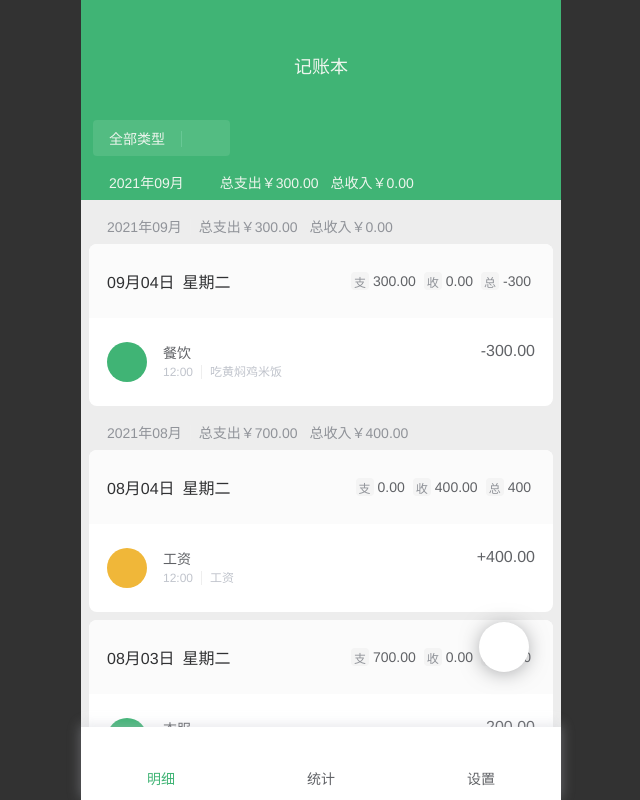
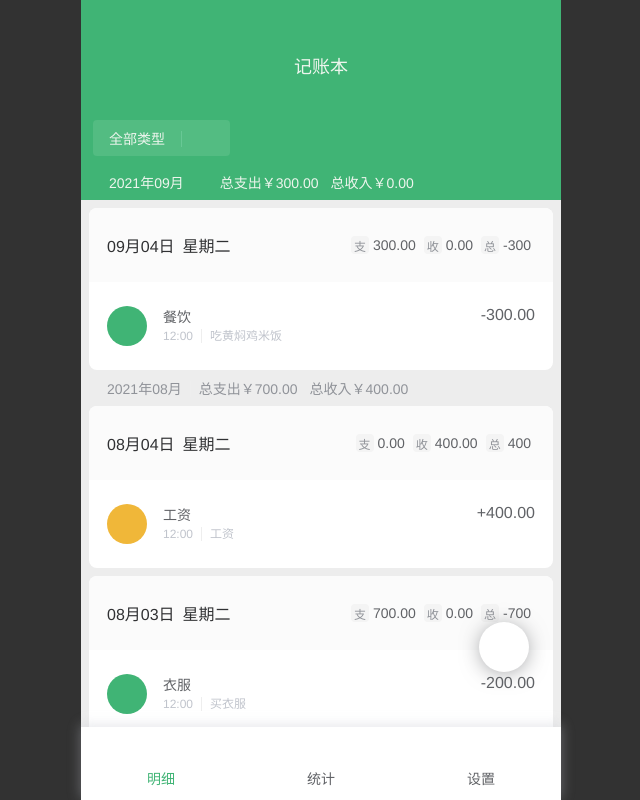
Before and after one commit to tgbf2674/wx-cash, a React (Create React App) app: page /#/ in a window 1280 px wide. Shown: the whole page, without its empty margins (319-959 px from the left). Built offline with nearby package versions, Linux system fonts and the light colour scheme.

Commit message:
隐藏当月总结

```diff
--- a/src/components/MonthRecord.tsx
+++ b/src/components/MonthRecord.tsx
@@ -3,6 +3,8 @@ import DayRecord from './DayRecord';
 import {TMonthRecord} from '../hooks/useRecordList';
 import styled from 'styled-components';
 import Divider from './Dividier';
+import dayjs from 'dayjs';
+import {MONTH} from '../lib/date';
 
 type TProps = {
   monthRecord: TMonthRecord
@@ -18,13 +20,15 @@ const Header = styled.div`
 `;
 
 const RecordList = styled.ul`
-  margin-bottom: 8px;
 `;
 
 const MonthRecord: React.FC<TProps> = (props) => {
   const {month, recordList, incomeTotal, expenseTotal} = props.monthRecord;
+  const curMonth = dayjs().format(MONTH)
   return (
     <RecordList>
+      {
+        curMonth !== month &&
         <Header>
           <span>{month}</span>
           <Divider gap={8}/>
@@ -35,6 +39,7 @@ const MonthRecord: React.FC<TProps> = (props) => {
             总收入￥{incomeTotal.toFixed(2)}
           </span>
         </Header>
+      }
       <ul>{
         recordList && recordList.map(dayRecord => (
           <DayRecord key={dayRecord.day} dayRecord={dayRecord}/>
```
Lines whose indentation alone changed are shown as unchanged.
